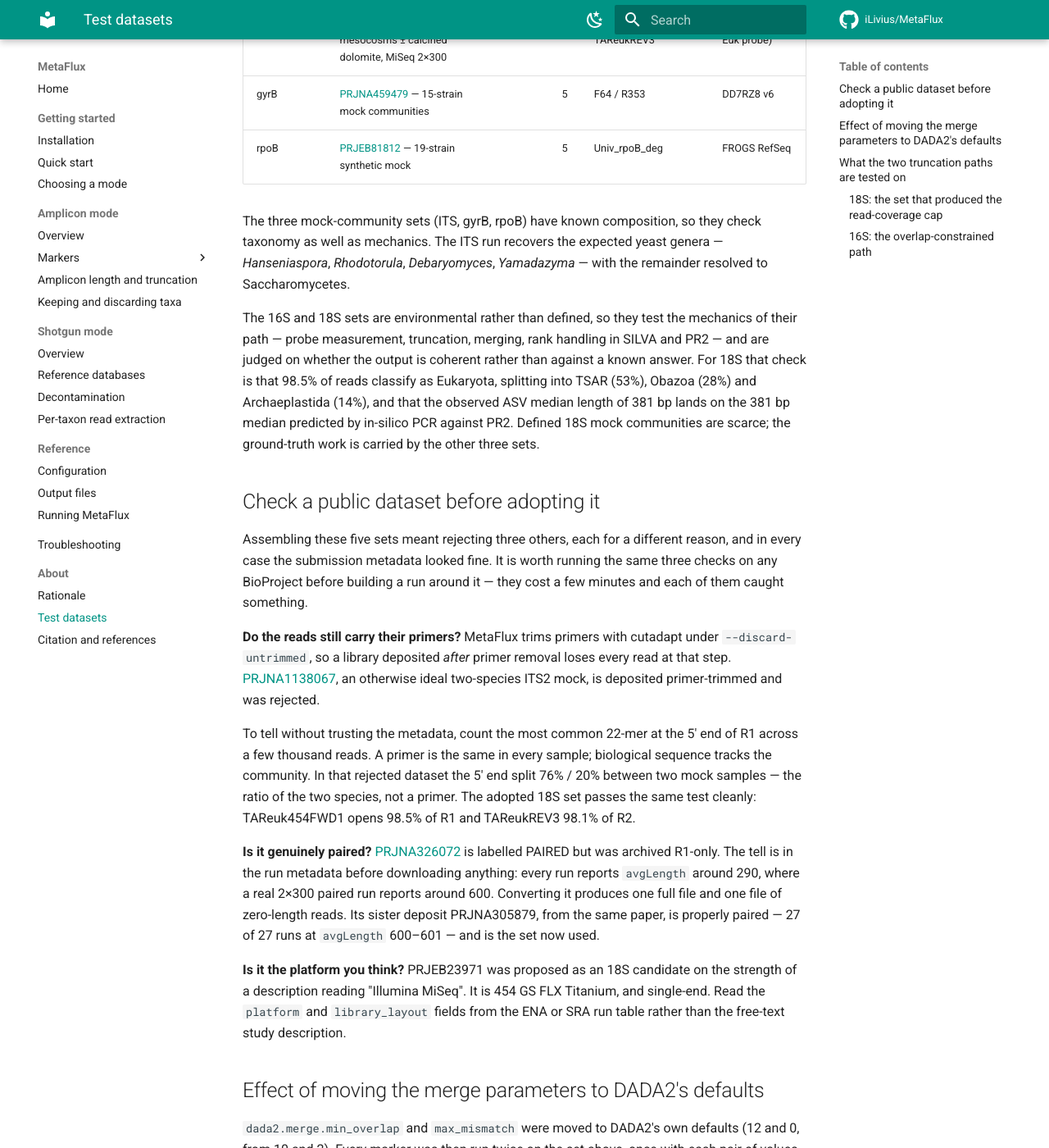
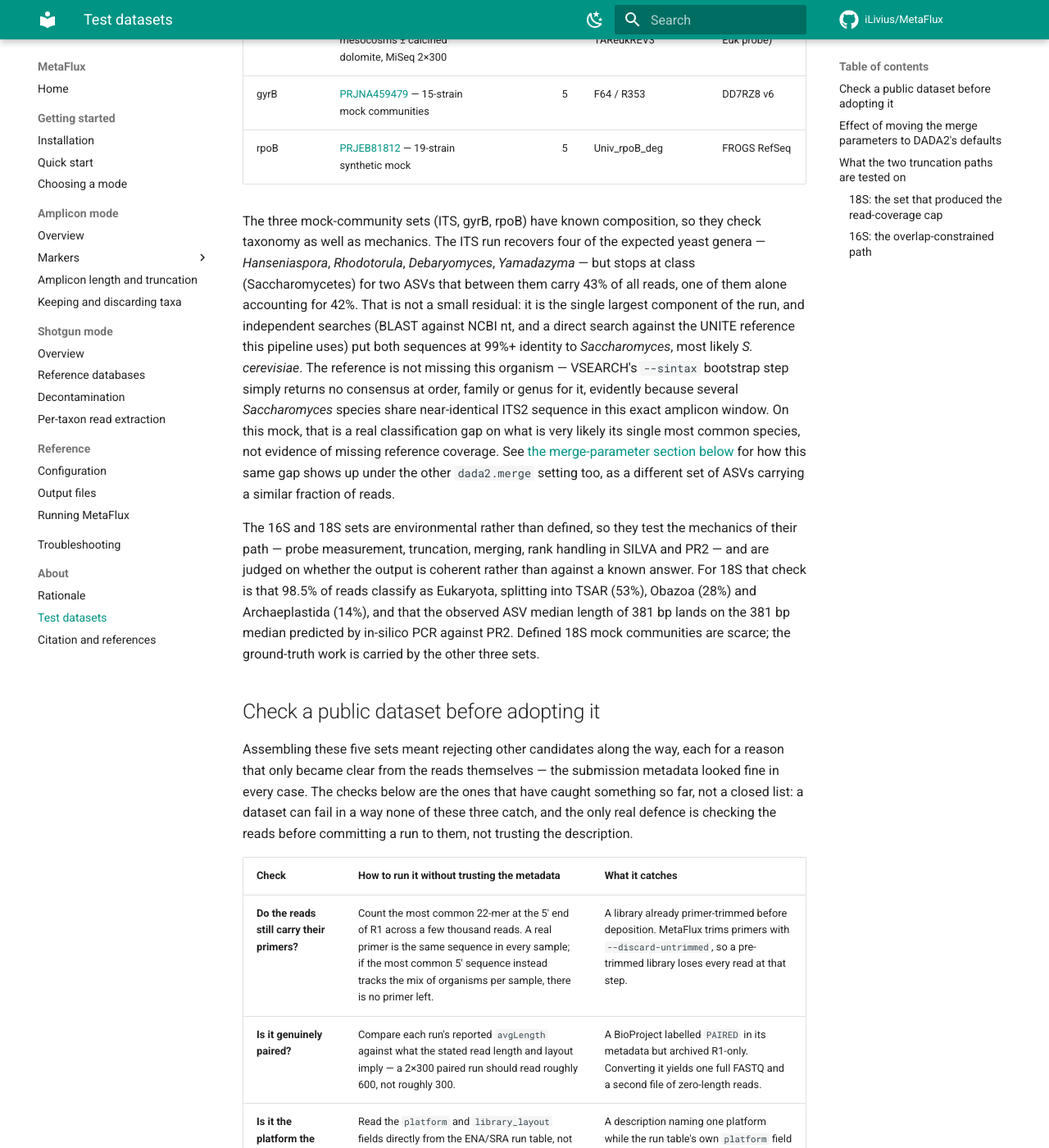
Before and after one commit to iLivius/MetaFlux, an MkDocs documentation site: the page built from docs/about/test-datasets.md, in a window 1280 px wide and 1400 px high, scrolled down 557 px. Shown: the whole window at 82% size. Built offline with MkDocs 1.6.1 and Material for MkDocs 9.7.7, drawn with Linux system fonts in a browser that asks for light colours; comment, search, counter and statistics services are not loaded; some of the changed text lies outside the part shown.

Commit message:
Fix the ITS mock result and genericize the dataset-rejection advice
Two unrelated fixes to the same page.

The ITS mock-community description said the four expected genera were
recovered "with the remainder resolved to Saccharomycetes." Both halves of
that were wrong, not just vague: "the remainder" is 43% of all reads, one ASV
alone accounting for 42% of the whole run, not a residual; and Saccharomycetes
is the class, not the genus Saccharomyces, so the sentence never actually
said what the reader would reasonably want to know. Checked directly: BLASTing
the ASV against NCBI nt, and a separate search against the exact UNITE
reference MetaFlux uses, both land at 99%+ identity to Saccharomyces, most
likely S. cerevisiae. The reference is not missing this organism (85 correctly
labelled S. cerevisiae entries) — VSEARCH's --sintax bootstrap step returns no
consensus at order, family or genus for it, evidently because several
Saccharomyces species share near-identical ITS2 in this exact amplicon window.
Also corrected a claim made while writing this that turned out to be wrong
once checked: the same class-only fraction was assumed to be "identical"
under the looser 10/2 merge setting; re-running it shows 7 ASVs there instead
of 2, carrying a similar fraction of reads (42.5% vs 43.3%) but not the same
ASVs.

"Check a public dataset before adopting it" is rewritten from three narrative
paragraphs naming the specific rejected BioProjects (PRJNA1138067, PRJNA326072,
PRJEB23971) into a generic three-row table of check / how to run it / what it
catches, framed explicitly as experience so far rather than a closed list.
The underlying diagnostic techniques are unchanged (5' 22-mer counting for
primer presence, avgLength comparison for pairing, reading platform/
library_layout fields directly for platform mismatches); only the framing and
the removal of named external projects changed.

mkdocs build --strict is clean.

```diff
--- a/docs/about/test-datasets.md
+++ b/docs/about/test-datasets.md
@@ -18,9 +18,21 @@ tracked by git, since they carry local paths.
 | rpoB | [PRJEB81812](https://www.ebi.ac.uk/ena/browser/view/PRJEB81812) — 19-strain synthetic mock | 5 | Univ_rpoB_deg | FROGS RefSeq |
 
 The three mock-community sets (ITS, gyrB, rpoB) have known composition, so they check
-taxonomy as well as mechanics. The ITS run recovers the expected yeast genera —
-*Hanseniaspora*, *Rhodotorula*, *Debaryomyces*, *Yamadazyma* — with the remainder
-resolved to Saccharomycetes.
+taxonomy as well as mechanics. The ITS run recovers four of the expected yeast genera —
+*Hanseniaspora*, *Rhodotorula*, *Debaryomyces*, *Yamadazyma* — but stops at class
+(Saccharomycetes) for two ASVs that between them carry 43% of all reads, one of them
+alone accounting for 42%. That is not a small residual: it is the single largest
+component of the run, and independent searches (BLAST against NCBI nt, and a direct
+search against the UNITE reference this pipeline uses) put both sequences at 99%+
+identity to *Saccharomyces*, most likely *S. cerevisiae*. The reference is not missing
+this organism — VSEARCH's `--sintax` bootstrap step simply returns no consensus at
+order, family or genus for it, evidently because several *Saccharomyces* species share
+near-identical ITS2 sequence in this exact amplicon window. On this mock, that is a real
+classification gap on what is very likely its single most common species, not evidence
+of missing reference coverage. See
+[the merge-parameter section below](#effect-of-moving-the-merge-parameters-to-dada2s-defaults)
+for how this same gap shows up under the other `dada2.merge` setting too, as a different
+set of ASVs carrying a similar fraction of reads.
 
 The 16S and 18S sets are environmental rather than defined, so they test the mechanics
 of their path — probe measurement, truncation, merging, rank handling in SILVA and PR2 —
@@ -33,33 +45,22 @@ sets.
 
 ## Check a public dataset before adopting it
 
-Assembling these five sets meant rejecting three others, each for a different reason,
-and in every case the submission metadata looked fine. It is worth running the same
-three checks on any BioProject before building a run around it — they cost a few
-minutes and each of them caught something.
+Assembling these five sets meant rejecting other candidates along the way, each for a
+reason that only became clear from the reads themselves — the submission metadata looked
+fine in every case. The checks below are the ones that have caught something so far, not
+a closed list: a dataset can fail in a way none of these three catch, and the only real
+defence is checking the reads before committing a run to them, not trusting the
+description.
 
-**Do the reads still carry their primers?** MetaFlux trims primers with cutadapt under
-`--discard-untrimmed`, so a library deposited *after* primer removal loses every read
-at that step. [PRJNA1138067](https://www.ncbi.nlm.nih.gov/bioproject/PRJNA1138067), an
-otherwise ideal two-species ITS2 mock, is deposited primer-trimmed and was rejected.
+| Check | How to run it without trusting the metadata | What it catches |
+|---|---|---|
+| **Do the reads still carry their primers?** | Count the most common 22-mer at the 5′ end of R1 across a few thousand reads. A real primer is the same sequence in every sample; if the most common 5′ sequence instead tracks the mix of organisms per sample, there is no primer left. | A library already primer-trimmed before deposition. MetaFlux trims primers with `--discard-untrimmed`, so a pre-trimmed library loses every read at that step. |
+| **Is it genuinely paired?** | Compare each run's reported `avgLength` against what the stated read length and layout imply — a 2×300 paired run should read roughly 600, not roughly 300. | A BioProject labelled `PAIRED` in its metadata but archived R1-only. Converting it yields one full FASTQ and a second file of zero-length reads. |
+| **Is it the platform the description says?** | Read the `platform` and `library_layout` fields directly from the ENA/SRA run table, not the free-text study description. | A description naming one platform while the run table's own `platform` field names something else entirely (e.g. a different sequencing technology, or single-end where paired-end was assumed). |
 
-To tell without trusting the metadata, count the most common 22-mer at the 5′ end of R1
-across a few thousand reads. A primer is the same in every sample; biological sequence
-tracks the community. In that rejected dataset the 5′ end split 76% / 20% between two
-mock samples — the ratio of the two species, not a primer. The adopted 18S set passes
-the same test cleanly: TAReuk454FWD1 opens 98.5% of R1 and TAReukREV3 98.1% of R2.
-
-**Is it genuinely paired?** [PRJNA326072](https://www.ncbi.nlm.nih.gov/bioproject/PRJNA326072)
-is labelled PAIRED but was archived R1-only. The tell is in the run metadata before
-downloading anything: every run reports `avgLength` around 290, where a real 2×300
-paired run reports around 600. Converting it produces one full file and one file of
-zero-length reads. Its sister deposit PRJNA305879, from the same paper, is properly
-paired — 27 of 27 runs at `avgLength` 600–601 — and is the set now used.
-
-**Is it the platform you think?** PRJEB23971 was proposed as an 18S candidate on the
-strength of a description reading "Illumina MiSeq". It is 454 GS FLX Titanium, and
-single-end. Read the `platform` and `library_layout` fields from the ENA or SRA run
-table rather than the free-text study description.
+Each of these has cost a rejected dataset once; none of them is guaranteed to be the next
+failure mode. Treat this table as a starting checklist rather than a full list of what can
+go wrong with public sequencing data.
 
 ## Effect of moving the merge parameters to DADA2's defaults
 
@@ -101,14 +102,18 @@ the low-quality 3′ tails of both reads, where a mismatch is most likely — so
 `maxMismatch: 0` removes many of the rest. A third of the merged reads went with them.
 
 On this mock it cost no taxa: all four expected genera are still recovered from the 12
-remaining ASVs. The other two ASVs never resolve past class level — both stop at
-Saccharomycetes with no genus call, rather than being assigned to the wrong genus, so
-they represent a classification gap rather than an error. A defined community of only
-four genera is a weak test of that distinction, though — on a richer or more
-length-variable community the same read loss could take real taxa down with it, not
-just leave them unresolved. If an ITS run merges far fewer reads than expected, these
-are the two parameters to look at first, and `min_overlap: 10` with `max_mismatch: 2`
-is a defensible choice for ITS.
+remaining ASVs. The class-only fraction described above (almost certainly *Saccharomyces*)
+is not an artefact of this parameter change either — checked directly against the looser
+10/2 setting, where it is 7 separate ASVs rather than 2 (the looser overlap tolerance
+lets more marginal read variants through, so the same underlying signal is split across
+more low-abundance ASVs), carrying 42.5% of that run's final reads versus 43.3% here.
+The exact ASVs differ, but the fraction stuck at class level is essentially unchanged —
+this classification gap is a property of the reference and classifier for this organism,
+not of the merge parameters. A defined community of only four confidently-named genera is
+a weak test of that distinction, though — on a richer or more length-variable community
+the same read loss could take real taxa down with it, not just leave them unresolved. If
+an ITS run merges far fewer reads than expected, these are the two parameters to look at
+first, and `min_overlap: 10` with `max_mismatch: 2` is a defensible choice for ITS.
 
 ## What the two truncation paths are tested on
 
```
